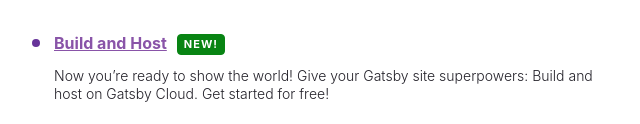
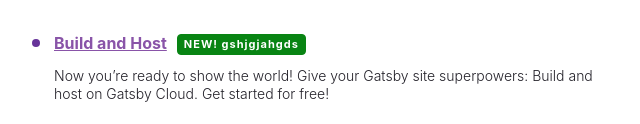
Before and after one commit to caparrav/davidchuschinabistro-react, a Gatsby site: page / in a window 1280 px wide. Shown: the part 894-1018 px from the top of the page, without its empty margins (50-690 px from the left). Built offline with nearby package versions, Linux system fonts and the light colour scheme; Gatsby itself is replaced by a stand-in of ours.

Commit message:
new commit

```diff
--- a/src/pages/index.js
+++ b/src/pages/index.js
@@ -165,7 +165,7 @@
               </a>
               {link.badge && (
                 <span style={badgeStyle} aria-label="New Badge">
-                  NEW!
+                  NEW! gshjgjahgds
                 </span>
               )}
               <p style={descriptionStyle}>{link.description}</p>
```
